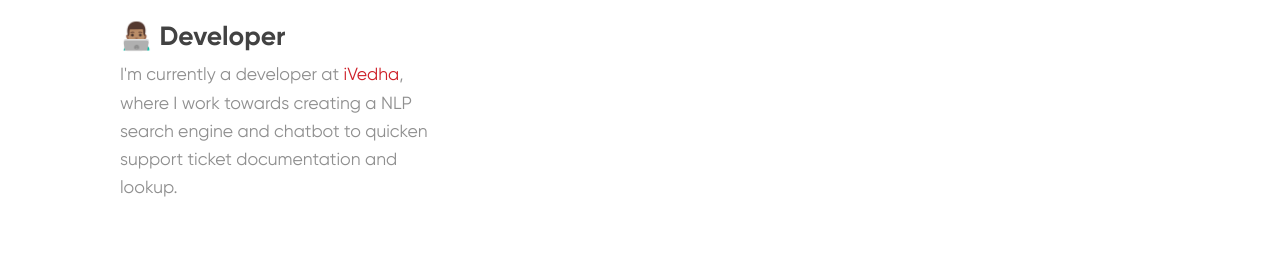
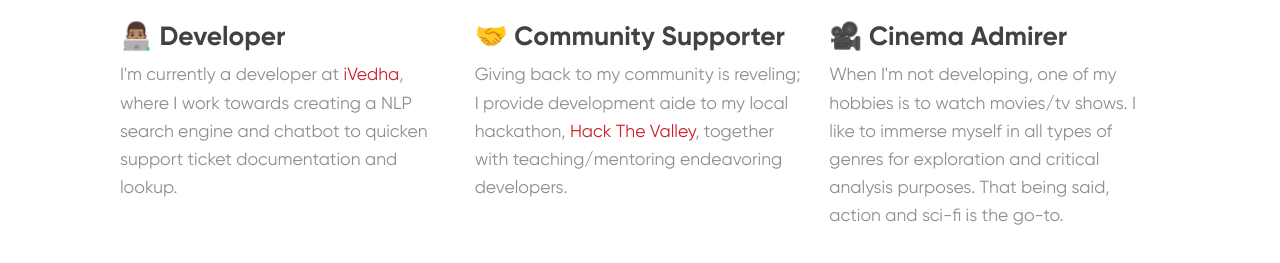
Before and after one commit to Manpreet-Bhatti/my-site, a Gatsby site: page / in a window 1280 px wide. Shown: the part 627-890 px from the top of the page. Built offline with nearby package versions, Linux system fonts and the light colour scheme; Gatsby itself is replaced by a stand-in of ours; a web font is replaced by a local one.

Commit message:
Finished 'Who is...?' section

```diff
--- a/package.json
+++ b/package.json
@@ -9,7 +9,7 @@
   ],
   "scripts": {
     "format": "prettier --write \"**/*.{js,jsx,scss,mdx}\"",
-    "start": "GATSBY_GRAPHQL_IDE=playground gatsby develop",
+    "start": "gatsby develop",
     "build": "gatsby build",
     "serve": "gatsby serve",
     "clean": "gatsby clean"
--- a/src/sections/About/index.jsx
+++ b/src/sections/About/index.jsx
@@ -29,8 +29,34 @@ export default function About() {
             ticket documentation and lookup.
           </Text>
         </li>
-        {/* Talk about helping the community and doing development */}
-        {/* Talk about hobby */}
+        <li>
+          <Text className={styles.heading} type="subheading" as="h3">
+            <span role="img" aria-label="handshake">
+              🤝
+            </span>{" "}
+            Community Supporter
+          </Text>
+          <Text type="body">
+            Giving back to my community is reveling; I provide development aide
+            to my local hackathon,{" "}
+            <Link to="https://hackthevalley.io/">Hack The Valley</Link>,
+            together with teaching/mentoring endeavoring developers.
+          </Text>
+        </li>
+        <li>
+          <Text className={styles.heading} type="subheading" as="h3">
+            <span role="img" aria-label="movie camera">
+              🎥
+            </span>{" "}
+            Cinema Admirer
+          </Text>
+          <Text type="body">
+            When I'm not developing, one of my hobbies is to watch movies/tv
+            shows. I like to immerse myself in all types of genres for
+            exploration and critical analysis purposes. That being said, action
+            and sci-fi is the go-to.
+          </Text>
+        </li>
       </ul>
     </Section>
   );
```
